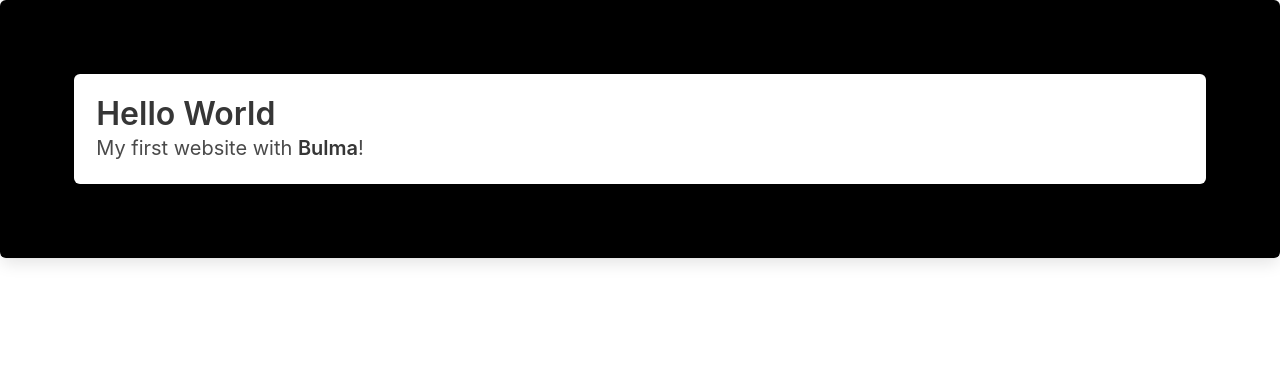
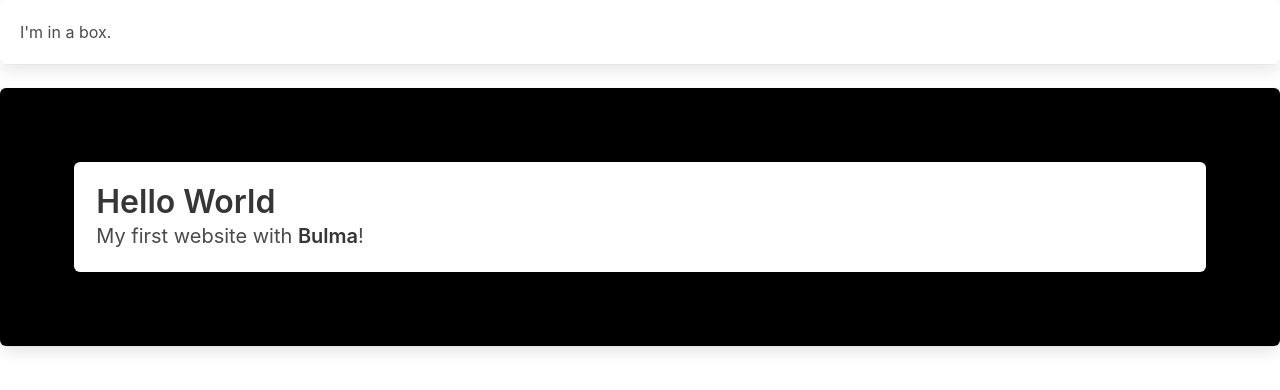
Before and after one commit to NickVstrqfez/Css_framework_camilo_lopez, a plain HTML site: page bulma/index.html in a window 1280 px wide. Drawn offline with nearby package versions, Linux system fonts and the light colour scheme.

Commit message:
Update index.html

```diff
--- a/bulma/index.html
+++ b/bulma/index.html
@@ -7,7 +7,10 @@
     <link rel="stylesheet" href="https://cdn.jsdelivr.net/npm/bulma@0.9.3/css/bulma.min.css">
   </head>
   <body>
-      <div class="box" style="background-color: rgb(0, 0, 0); padding: 2%;">
+    <div class="box">
+      I'm in a box.
+    </div>
+    <div class="box" style="background-color: rgb(0, 0, 0); padding: 2%;">
   <section class="section">
       <div class="box" style="padding: 2%;">
     <div class="container">
```
